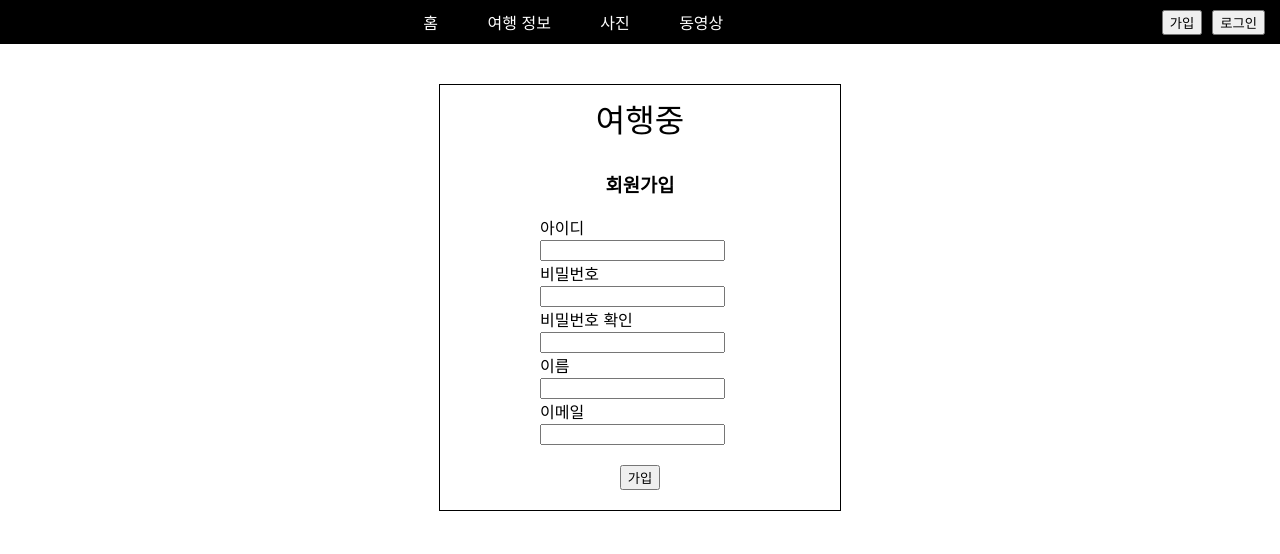
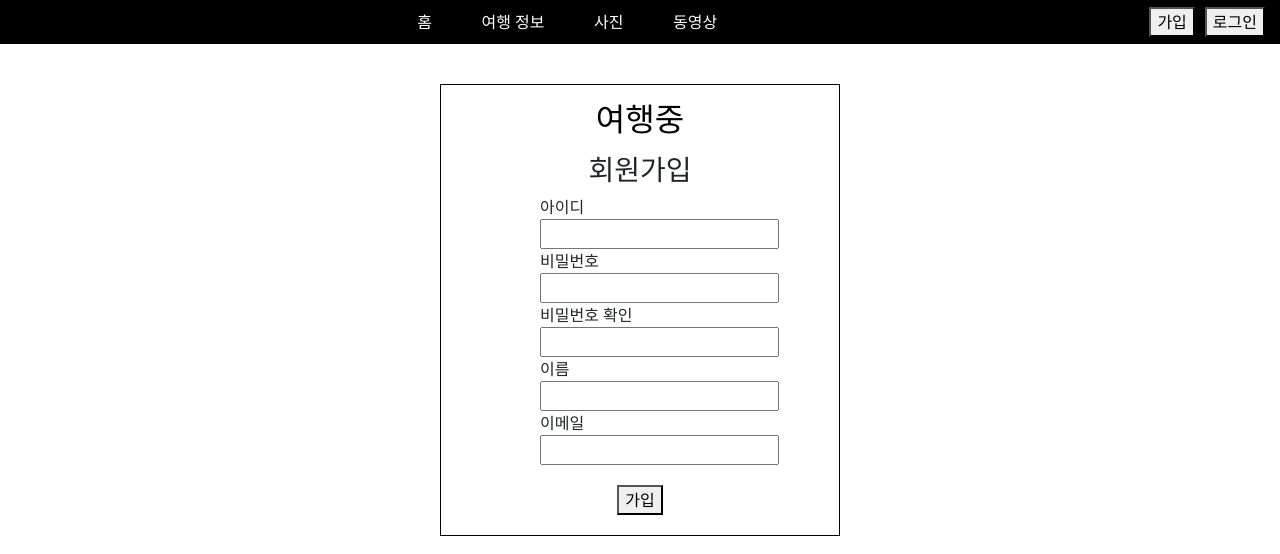
Before and after one commit to coolcjg/traveling-front, a React (Create React App) app: page /joinForm in a window 1280 px wide. Shown: the top 554 px of the page. Built offline with nearby package versions, Linux system fonts and the light colour scheme.

Commit message:
가입 작업중

```diff
--- a/package.json
+++ b/package.json
@@ -7,7 +7,9 @@
     "@testing-library/react": "^13.0.0",
     "@testing-library/user-event": "^13.2.1",
     "axios": "^0.27.2",
+    "bootstrap": "^5.2.0",
     "react": "^18.2.0",
+    "react-bootstrap": "^2.5.0",
     "react-dom": "^18.2.0",
     "react-router-dom": "^6.3.0",
     "react-scripts": "5.0.1",
--- a/src/JoinForm.js
+++ b/src/JoinForm.js
@@ -1,7 +1,28 @@
+import { useEffect } from "react";
+import axios from 'axios';
 
 
-function loginForm() {
+const JoginForm = () => {
 
+    useEffect(() =>{
+
+        document.getElementById('id').addEventListener('focusout', ()=>{
+            checkId();
+        });
+
+        function checkId(){
+
+            axios({
+                url: '', // 통신할 웹문서
+                method: 'get', // 통신할 방식
+                data: { // 인자로 보낼 데이터
+                  foo: 'diary'
+                }
+              });
+
+        }
+
+    },[])
 
     return(
         <>
@@ -17,27 +38,27 @@ function loginForm() {
 
                     <div className='inputContainer'>
 
-                        <label for='id'>아이디 </label>
+                        <label htmlFor='id'>아이디 </label>
                         <div>
                         <input type='text' id='id'></input>
                         </div>
 
-                        <label for='password1'>비밀번호 </label>
+                        <label htmlFor='password1'>비밀번호 </label>
                         <div>
                         <input type='password1' id='password1'></input>
                         </div>
 
-                        <label for='password2'>비밀번호 확인 </label>
+                        <label htmlFor='password2'>비밀번호 확인 </label>
                         <div>
                         <input type='password2' id='password2'></input>
                         </div>
 
-                        <label for='name'>이름 </label>
+                        <label htmlFor='name'>이름 </label>
                         <div>
                         <input type='name' id='name'></input>
                         </div>
 
-                        <label for='email'>이메일 </label>
+                        <label htmlFor='email'>이메일 </label>
                         <div>
                         <input type='email' id='email'></input>
                         </div>
@@ -52,4 +73,4 @@ function loginForm() {
     )
 }
 
-export default loginForm;
+export default JoginForm;
--- a/src/LoginForm.js
+++ b/src/LoginForm.js
@@ -1,6 +1,6 @@
 
 
-function loginForm() {
+const loginForm = () => {
 
 
     return(
--- a/src/index.js
+++ b/src/index.js
@@ -3,6 +3,7 @@ import ReactDOM from 'react-dom/client';
 import './index.css';
 import App from './App';
 import reportWebVitals from './reportWebVitals';
+import 'bootstrap/dist/css/bootstrap.css';
 
 import axios from 'axios';
 
```
Also changed, not shown: 1 other file (tests, documents, lock files or other folders).
